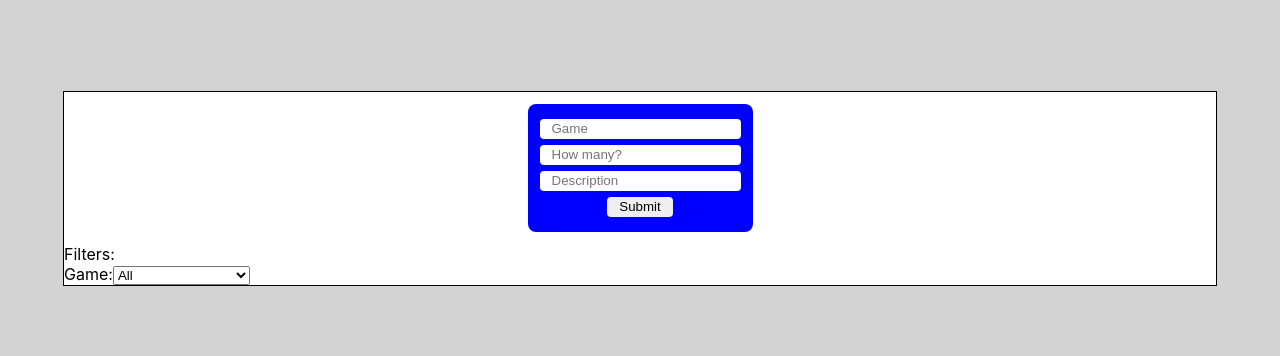
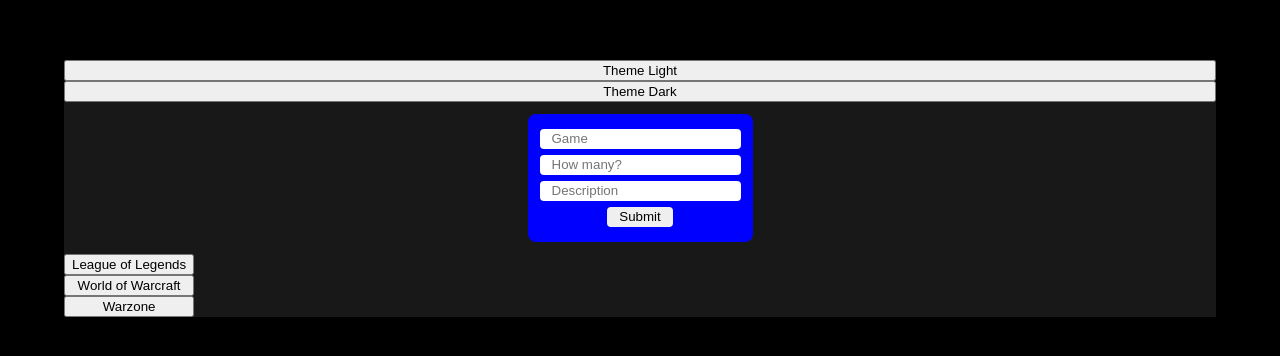
Before and after one commit to rockwe/hommeinvisible, a React (Create React App) app: page /mygames in a window 1280 px wide. Shown: the part 212-568 px from the top of the page. Built offline with nearby package versions, Linux system fonts and the light colour scheme.

Commit message:
mise en place Theme dark+light, fin du filtre

```diff
--- a/src/App.js
+++ b/src/App.js
@@ -1,14 +1,24 @@
-import React from 'react'
+import React, { useEffect, useState } from 'react'
 import Routes from './config/routes'
 
+import { ThemeProvider } from 'styled-components'
+import { themeDark } from './config/theme'
 import { store } from './config/store'
 import { Provider } from 'react-redux'
 import './App.css'
 
 function App() {
+  const [currentTheme, setCurrentTheme] = useState(themeDark)
+  useEffect(() => {
+    store.subscribe(() => {
+      setCurrentTheme(store.getState().theme.currentTheme)
+    })
+  })
   return (
     <Provider store={store}>
-      <Routes></Routes>
+      <ThemeProvider theme={currentTheme}>
+        <Routes></Routes>
+      </ThemeProvider>
     </Provider>
   )
 }
--- a/src/actions/index.js
+++ b/src/actions/index.js
@@ -1,4 +1,5 @@
 import * as formGame from './formGame'
 import * as filters from './filters'
+import * as theme from './theme'
 
-export default { formGame, filters }
+export default { formGame, filters, theme }
--- /dev/null
+++ b/src/actions/theme.js
@@ -0,0 +1,6 @@
+export const CHANGE_THEME = 'CHANGE_THEME'
+
+export const changeTheme = payload => ({
+  type: CHANGE_THEME,
+  payload
+})
--- /dev/null
+++ b/src/components/groupItem/index.js
@@ -0,0 +1,25 @@
+import React from 'react'
+import PropTypes from 'prop-types'
+import styled from 'styled-components'
+
+const GroupItem = ({ key, game, players, desc }) => {
+  return (
+    <Group key={key}>
+      <p>
+        Pour le jeu {game}, need {players} personnes : {desc}
+      </p>{' '}
+    </Group>
+  )
+}
+
+GroupItem.propTypes = {
+  key: PropTypes.string,
+  game: PropTypes.string,
+  players: PropTypes.string,
+  desc: PropTypes.string
+}
+const Group = styled.div`
+  padding: 0 10px;
+`
+
+export default GroupItem
--- a/src/components/listGame/index.js
+++ b/src/components/listGame/index.js
@@ -1,5 +1,8 @@
 import React from 'react'
 import { connect } from 'react-redux'
+
+import PropTypes from 'prop-types'
+import styled from 'styled-components'
 
 function mapStateToProps(state) {
   const { game } = state
@@ -18,25 +21,34 @@ function mapDispatchToProps(dispatch) {
     }
   }
 }
-function Filters({ selectedGame, onGameChange }) {
+function Filters({ onGameChange }) {
   return (
-    <div>
-      <div>
-        Filters:
-        <div>
-          Game:
-          <select
-            defaultValue={selectedGame}
-            onChange={e => onGameChange(e.target.value)}
-          >
-            <option value='all'>All</option>
-            <option value='League of Legends'>League of Legends</option>
-            <option value='World of Warcraft'>World of Warcraft</option>
-          </select>
-        </div>
-      </div>
-    </div>
+    <Wrapper>
+      <button
+        value='League of Legends'
+        onClick={e => onGameChange(e.target.value)}
+      >
+        League of Legends
+      </button>
+      <button
+        value='World of Warcraft'
+        onClick={e => onGameChange(e.target.value)}
+      >
+        World of Warcraft
+      </button>
+      <button value='Warzone' onClick={e => onGameChange(e.target.value)}>
+        Warzone
+      </button>
+    </Wrapper>
   )
 }
 
+Filters.propTypes = {
+  onGameChange: PropTypes.func
+}
+const Wrapper = styled.div`
+  display: flex;
+  flex-direction: column;
+`
+
 export default connect(mapStateToProps, mapDispatchToProps)(Filters)
--- a/src/components/listGroups/index.js
+++ b/src/components/listGroups/index.js
@@ -1,6 +1,9 @@
-import React, { useState } from 'react'
+import React from 'react'
+import PropTypes from 'prop-types'
+//import styled from 'styled-components'
 
 import { connect } from 'react-redux'
+import GroupItem from '../groupItem/'
 
 const Groups = props => {
   console.log('props', props)
@@ -16,17 +19,22 @@ const Groups = props => {
           )
             return
           return (
-            <div key={form.id}>
-              <p>
-                Pour le jeu {form.game.game}, need {form.game.players} personnes
-                : {form.game.description}
-              </p>{' '}
-            </div>
+            <GroupItem
+              key={form.id}
+              game={form.game.game}
+              players={form.game.players}
+              desc={form.game.description}
+            ></GroupItem>
           )
         })}
       </div>
     </div>
   )
+}
+
+Groups.propTypes = {
+  filters: PropTypes.object,
+  gameState: PropTypes.object
 }
 
 const mapStateToProps = state => ({
--- /dev/null
+++ b/src/config/theme.js
@@ -0,0 +1,13 @@
+const themeLight = {
+  primary: 'white',
+  secondary: 'lightgray',
+  text: 'black'
+}
+
+const themeDark = {
+  primary: 'black',
+  secondary: '#181818',
+  text: 'white'
+}
+
+export { themeDark, themeLight }
--- a/src/reducers/index.js
+++ b/src/reducers/index.js
@@ -2,8 +2,10 @@ import { combineReducers } from 'redux'
 
 import formGame from './formGame'
 import filters from './filters'
+import theme from './theme'
 
 export default combineReducers({
   formGame,
-  filters
+  filters,
+  theme
 })
--- /dev/null
+++ b/src/reducers/theme.js
@@ -0,0 +1,20 @@
+import { CHANGE_THEME } from '../actions/theme'
+
+import { themeLight } from '../config/theme'
+
+const initialState = {
+  currentTheme: themeLight
+}
+
+export default (state = initialState, action) => {
+  switch (action.type) {
+    case CHANGE_THEME:
+      return {
+        ...state,
+        currentTheme: action.payload
+      }
+
+    default:
+      return state
+  }
+}
--- a/src/screens/myGames.js
+++ b/src/screens/myGames.js
@@ -5,13 +5,27 @@ import GameForm from '../components/gameForm'
 import ListFilter from '../components/listGame'
 import ListGroup from '../components/listGroups'
 
-const MyGames = () => {
+import { bindActionCreators } from 'redux'
+import { connect } from 'react-redux'
+import allTheActions from '../actions'
+
+import { themeLight, themeDark } from '../config/theme'
+
+const MyGames = props => {
   return (
     <Container>
       <Wrapper>
+        <button onClick={() => props.actions.theme.changeTheme(themeLight)}>
+          Theme Light
+        </button>
+        <button onClick={() => props.actions.theme.changeTheme(themeDark)}>
+          Theme Dark
+        </button>
         <GameForm></GameForm>
-        <ListGroup></ListGroup>
-        <ListFilter></ListFilter>
+        <Content>
+          <ListFilter></ListFilter>
+          <ListGroup></ListGroup>
+        </Content>
       </Wrapper>
     </Container>
   )
@@ -19,7 +33,7 @@ const MyGames = () => {
 
 const Container = styled.div`
   height: 100vh;
-  background-color: lightgray;
+  background-color: ${props => props.theme.primary};
   display: flex;
   align-items: center;
   justify-content: center;
@@ -27,10 +41,21 @@ const Container = styled.div`
 
 const Wrapper = styled.div`
   width: 90%;
-  background-color: white;
+  background-color: ${props => props.theme.secondary};
+  color: ${props => props.theme.text};
   outline: black solid thin;
   display: flex;
   flex-direction: column;
 `
 
-export default MyGames
+const Content = styled.div`
+  display: flex;
+`
+
+const mapDispatchToProps = () => dispatch => ({
+  actions: {
+    theme: bindActionCreators(allTheActions.theme, dispatch)
+  }
+})
+
+export default connect(null, mapDispatchToProps)(MyGames)
```
